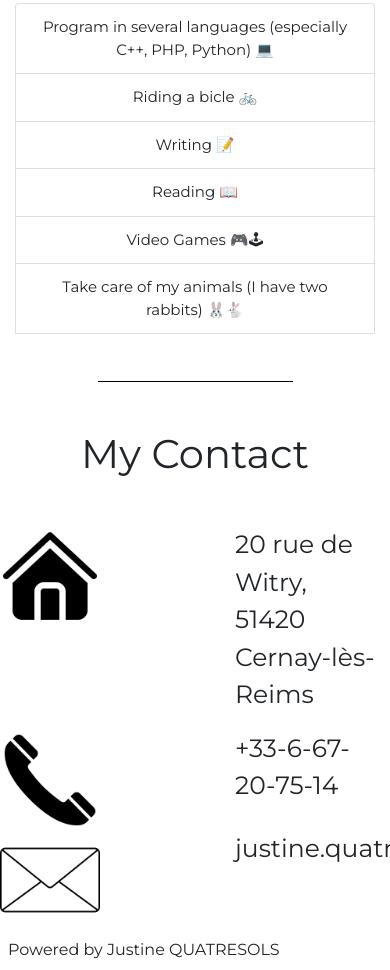
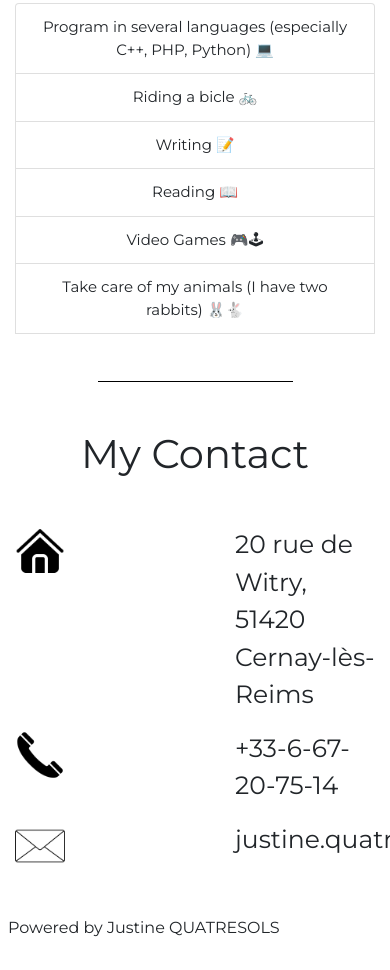
Before and after one commit to Justine4s/Justine4s.github.io, a plain HTML site: page index.html in a window 390 px wide. Shown: the part 4429-5399 px from the top of the page. After the commit the page ends 5377 px from the top, so only its background shows below. Drawn offline with nearby package versions, Linux system fonts and the light colour scheme.

Commit message:
responsive contact

```diff
--- a/index.html
+++ b/index.html
@@ -376,7 +376,7 @@ nav a:hover
       <div class="container">
         <div class="row">
           <div class="col-6">
-            <img src="image/maison.png" class="float-right" style="margin-right: 80px; height:100px; width:100px;">
+            <img src="image/maison.png" class="img-responsive" style="margin-right: 80px; height:50px; width:50px;">
           </div>
           <div class="col-6">
             <p class="float-left" style="margin-left: 25px; font-size: 25px;">20 rue de Witry, <br/>51420 Cernay-lès-Reims</p>
@@ -384,7 +384,7 @@ nav a:hover
         </div>
         <div class="row">
           <div class="col-6">
-            <img src="image/telephone.png" class="float-right" style="margin-right: 80px; height:100px; width:100px;">
+            <img src="image/telephone.png" class="img-responsive" style="margin-right: 80px; height:50px; width:50px;">
           </div>
           <div class="col-6">
             <p class="float-left" style="margin-left: 25px; font-size: 25px;">+33-6-67-20-75-14</p>
@@ -392,7 +392,7 @@ nav a:hover
         </div>
         <div class="row">
           <div class="col-6">
-            <img src="image/lettre.png" class="float-right" style="margin-right: 80px; height:100px; width:100px;"> <!-- HSPACE="35" -->
+            <img src="image/lettre.png" class="img-responsive" style="margin-right: 80px; height:50px; width:50px;"> <!-- HSPACE="35" -->
           </div>
           <div class="col-6">
             <p class="float-left" style="margin-left: 25px; font-size: 25px; margin-bottom:50px">justine.quatresols@viacesi.fr</p>
```
